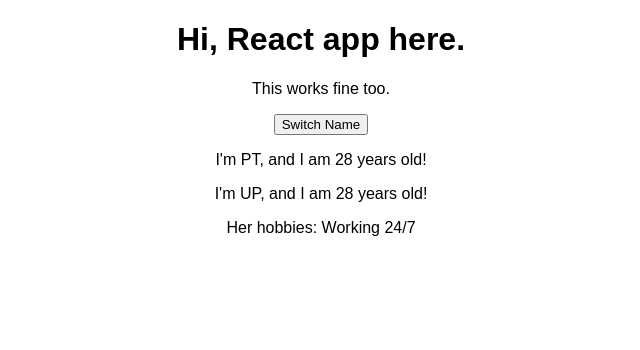
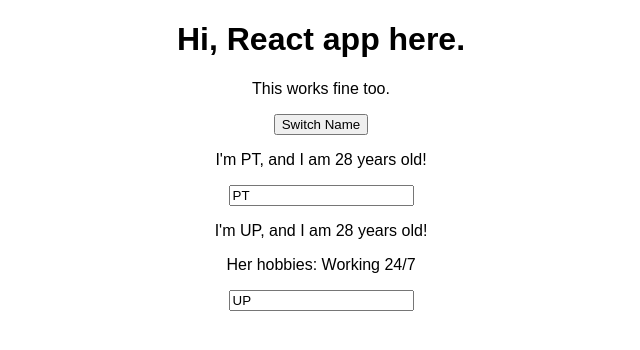
Before and after one commit to Swaroopd92/React, a React (Create React App) app in the folder react-complete-guide/: page / in a window 1280 px wide. Shown: the top 350 px of the page, without its empty margins (319-959 px from the left). Built offline with nearby package versions, Linux system fonts and the light colour scheme.

Commit message:
Adding a two way bind. Changing the name on our own using the input tag in Persons.js.

```diff
--- a/react-complete-guide/src/App.js
+++ b/react-complete-guide/src/App.js
@@ -23,6 +23,15 @@
     });
   }
 
+  nameChangedHandler = (event) => {
+    this.setState({
+      persons: [
+        { name: 'Swaroop', age: 28 },
+        { name: event.target.value, age: 28 }
+      ]
+    });
+  }
+
   render() {
     return (
       <div className="App">
@@ -35,7 +44,8 @@
         click={this.switchNameHandler.bind(this, 'PT')}/>
         <Person
         name={this.state.persons[1].name}
-        age={this.state.persons[1].age}> Her hobbies: Working 24/7</Person>
+        age={this.state.persons[1].age}
+        changed={this.nameChangedHandler}> Her hobbies: Working 24/7</Person>
       </div>
     );
   }
--- a/react-complete-guide/src/Person/Person.js
+++ b/react-complete-guide/src/Person/Person.js
@@ -5,6 +5,7 @@
         <div>
             <p onClick={props.click}>I'm {props.name}, and I am {props.age} years old!</p>
             <p>{props.children}</p>
+            <input type="text" onChange={props.changed} value={props.name}/>
         </div>
     )
 };
```
